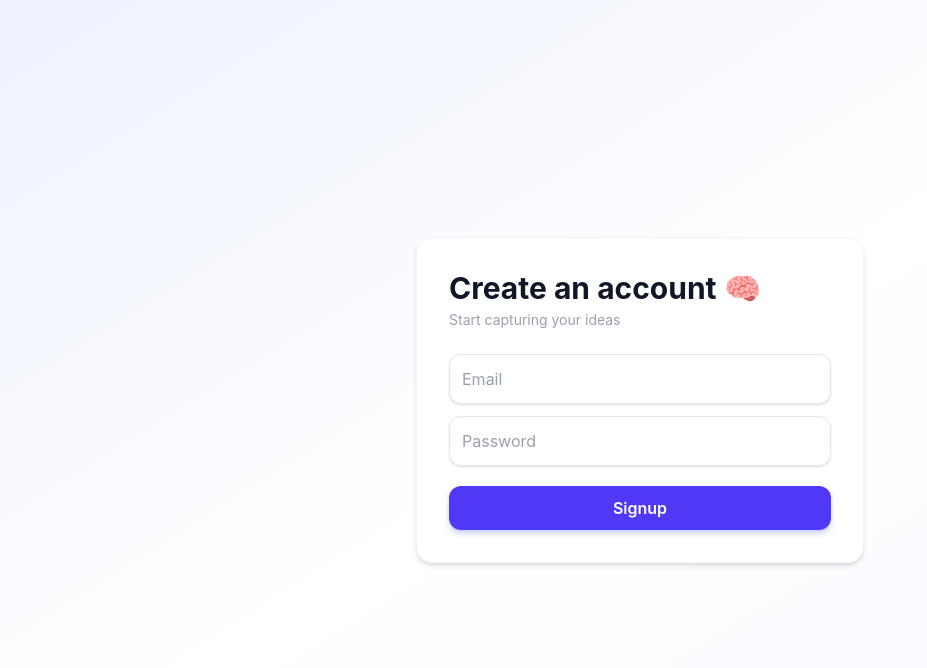
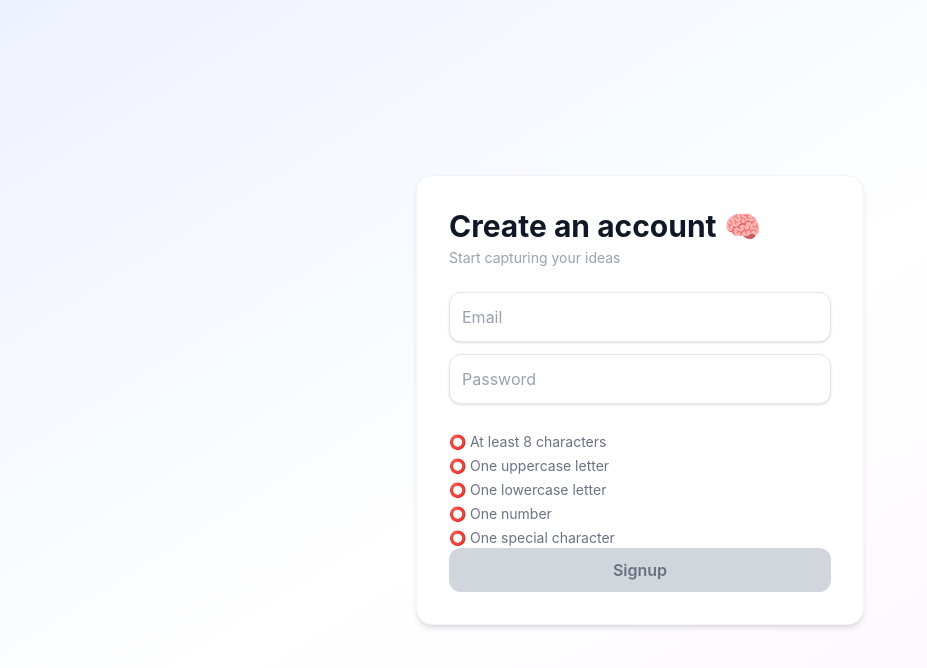
Before and after one commit to arundhatiharnoorkar/Second-Brain-App, a React (Vite) app in the folder client/: page /signup in a window 1280 px wide. Shown: the top 668 px of the page, without its empty margins (0-927 px from the left). Built offline with nearby package versions, Linux system fonts and the light colour scheme; no server answers.

Commit message:
Fix validations

```diff
--- a/client/src/pages/Signup.tsx
+++ b/client/src/pages/Signup.tsx
@@ -10,42 +10,34 @@ function Signup() {
   const [password, setPassword] = useState("");
   const [error, setError] = useState("");
 
+  const passwordChecks = {
+  length: password.length >= 8,
+  uppercase: /[A-Z]/.test(password),
+  lowercase: /[a-z]/.test(password),
+  number: /[0-9]/.test(password),
+  special: /[^A-Za-z0-9]/.test(password),
+};
+
+const isPasswordValid =
+  passwordChecks.length &&
+  passwordChecks.uppercase &&
+  passwordChecks.lowercase &&
+  passwordChecks.number &&
+  passwordChecks.special;
+
   const handleSignup = async () => {
-if (!email.trim() || !password.trim()) {
-    setError("Email and password are required");
-    return;
-  }
-  if (!/^[^\s@]+@[^\s@]+\.[^\s@]+$/.test(email)) {
-    setError("Invalid email address");
-    return;
 
-}
+    if (!email.trim()){
+      setError("Email is required");
+      return;
+    }
 
-  if (password.length<8){
-     setError("Password should contain minimum 8 characters");
-     return;
-  }
-  if (!/[A-Z]/.test(password)){
-    setError("Password should contain minimum 1 uppercase letter");
-    return;
+    if (!password.trim()){
+      setError("password is required");
+      return;
+    }
 
-  }
-  if (!/[a-z]/.test(password)){
-    setError("Password should contain minimum 1 lowercase letter");
-    return;
 
-  }
-  if (!/[0-9]/.test(password)){
-    setError("Password should contain minimum 1 digit");
-    return;
-
-  }
-
-  if(!/[^A-Za-z0-9]/.test(password)){
-    setError("Password should contain minimum 1 special character");
-    return;
-
-  }
     try {
         console.log("button clicked");
       const response = await axios.post(
@@ -90,11 +82,39 @@ if (!email.trim() || !password.trim()) {
           className="bg-white text-gray-900 placeholder-gray-400 border border-gray-200 rounded-xl p-3 w-full mb-5 shadow-sm focus:outline-none focus:ring-2 focus:ring-indigo-400 focus:border-transparent transition"
         />
 
-        <button onClick={handleSignup}
-          className="bg-indigo-600 hover:bg-indigo-700 active:bg-indigo-800 text-white w-full py-2.5 font-semibold rounded-xl transition shadow-md shadow-indigo-200"
-        >
-          Signup
-        </button>
+        <div className="text-sm mt-2 space-y-1">
+  <p className={passwordChecks.length ? "text-green-600" : "text-gray-500"}>
+    {passwordChecks.length ? "✅" : "⭕"} At least 8 characters
+  </p>
+
+  <p className={passwordChecks.uppercase ? "text-green-600" : "text-gray-500"}>
+    {passwordChecks.uppercase ? "✅" : "⭕"} One uppercase letter
+  </p>
+
+  <p className={passwordChecks.lowercase ? "text-green-600" : "text-gray-500"}>
+    {passwordChecks.lowercase ? "✅" : "⭕"} One lowercase letter
+  </p>
+
+  <p className={passwordChecks.number ? "text-green-600" : "text-gray-500"}>
+    {passwordChecks.number ? "✅" : "⭕"} One number
+  </p>
+
+  <p className={passwordChecks.special ? "text-green-600" : "text-gray-500"}>
+    {passwordChecks.special ? "✅" : "⭕"} One special character
+  </p>
+</div>
+
+       <button
+  onClick={handleSignup}
+  disabled={!isPasswordValid}
+  className={`w-full py-2.5 rounded-xl font-semibold transition ${
+    isPasswordValid
+      ? "bg-indigo-600 hover:bg-indigo-700 text-white"
+      : "bg-gray-300 text-gray-500 cursor-not-allowed"
+  }`}
+>
+  Signup
+</button>
 
         {error && (
   <p className="text-red-500">
```
